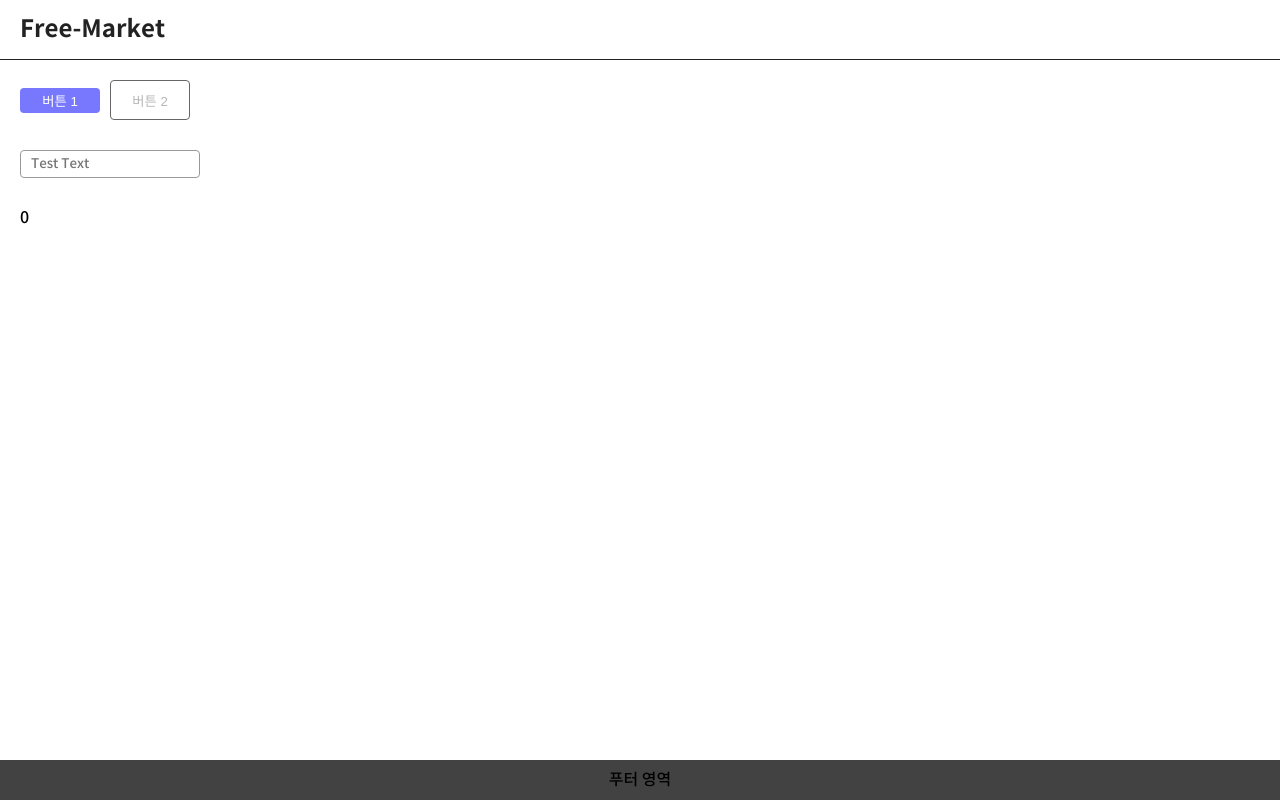
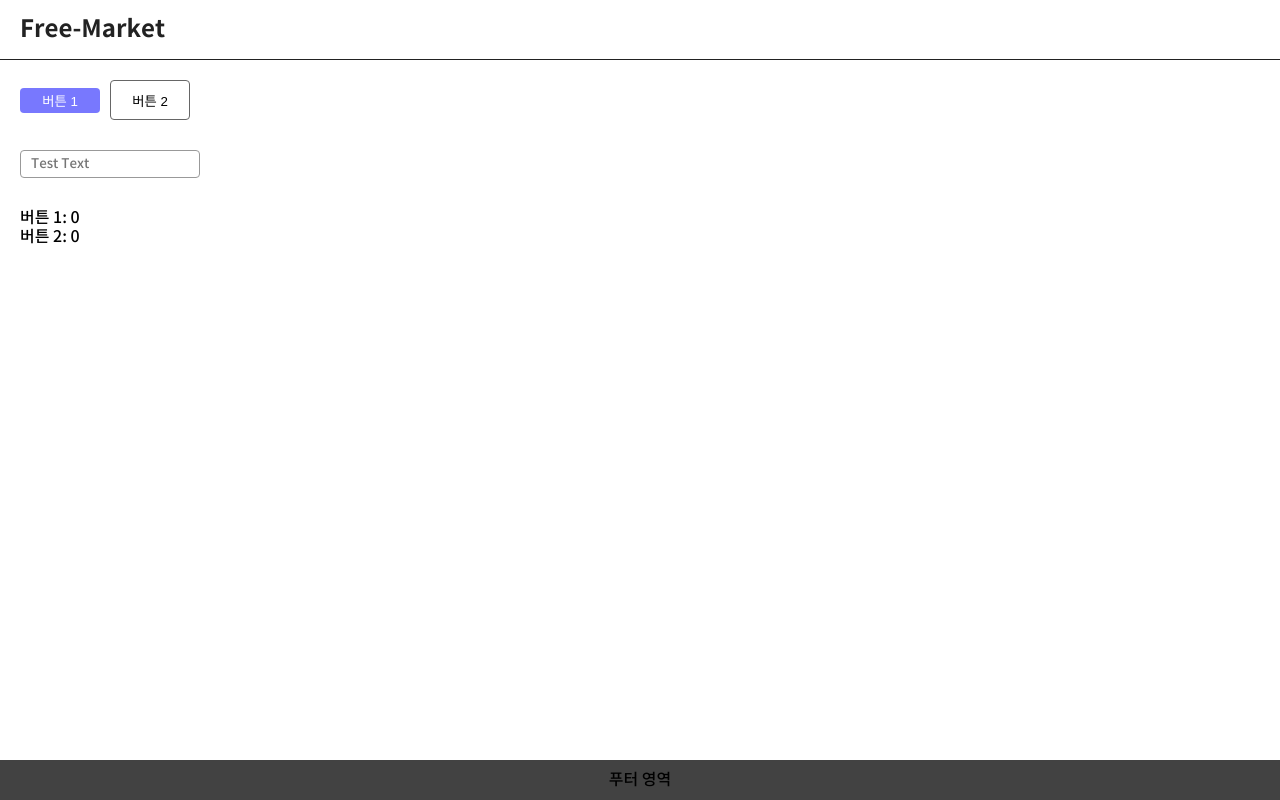
Before and after one commit to seohyun8592/free_market, a Next.js app: page / in a window 1280 px wide. Built offline with nearby package versions, Linux system fonts and the light colour scheme.

Commit message:
버튼 테스트

```diff
--- a/src/components/ComponentsGuide.tsx
+++ b/src/components/ComponentsGuide.tsx
@@ -5,9 +5,15 @@ import BaseInput from "./base/Form/Input";
 
 export default function ComponentsGuide() {
   const [num, setNum] = useState(0);
+  const [num1, setNum1] = useState(0);
   const [inputValue, setInputValue] = useState("");
   const increamentCount = () => {
     setNum((num) => num + 1);
+    console.log("클릭");
+  };
+
+  const increamentCount1 = () => {
+    setNum1((num) => num + 1);
     console.log("클릭");
   };
 
@@ -24,8 +30,9 @@ export default function ComponentsGuide() {
           buttonProps={{
             theme: "SECONDARY",
             size: "MEDIUM",
-            disabled: true,
+            // disabled: true,
           }}
+          onClick={increamentCount1}
         >
           버튼 2
         </BaseButton>
@@ -39,7 +46,8 @@ export default function ComponentsGuide() {
         ></BaseInput>
       </div>
 
-      <p>{num}</p>
+      <p>버튼 1: {num}</p>
+      <p>버튼 2: {num1}</p>
     </>
   );
 }
```
